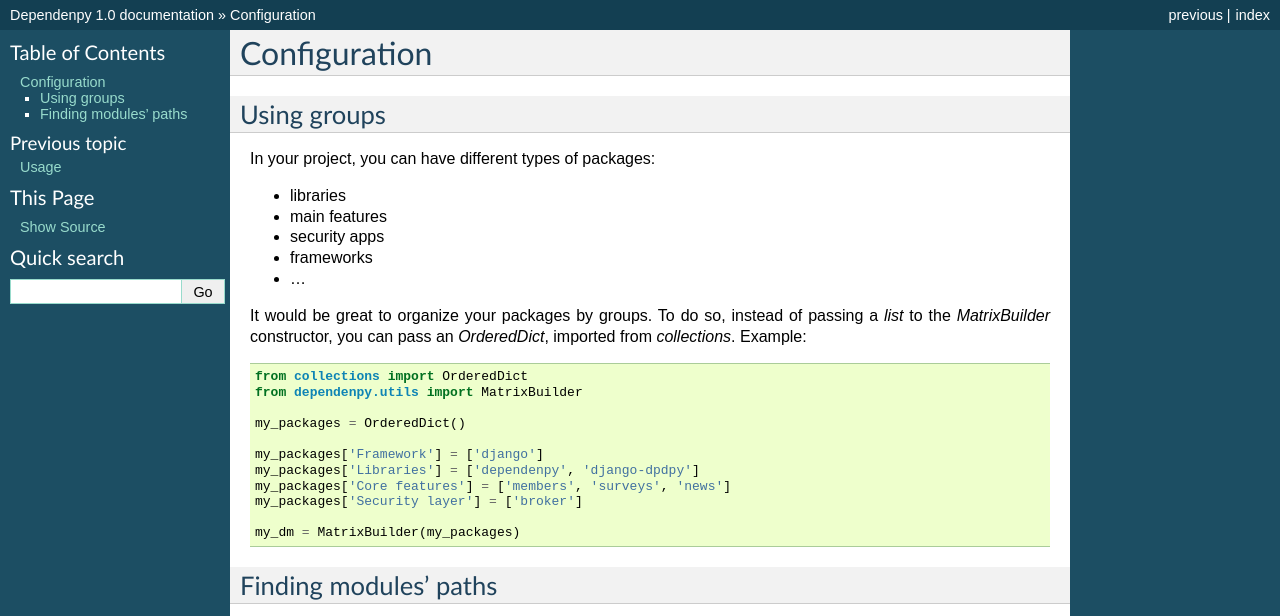
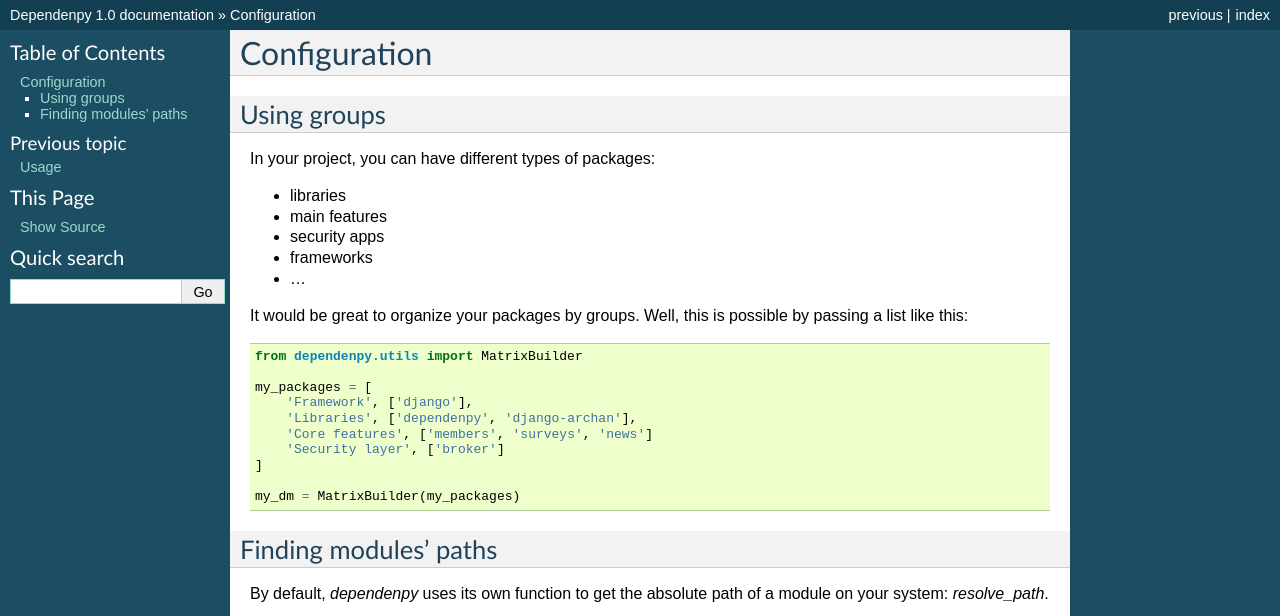
Before and after one commit to pawamoy/dependenpy, a Sphinx documentation site: the page built from docs/configuration.rst, in a window 1280 px wide, cut to the strip 0-616 px from the top of the page. Built offline with Sphinx 7.4.7, drawn with Linux system fonts in a browser that asks for light colours.

```diff
--- a/README.rst
+++ b/README.rst
@@ -47,6 +47,12 @@ Usage
     print dm.max_depth
     print dm.imports
 
+    # Output matrix of depth 1 in CSV
+    dm.get_matrix(1).to_csv()
+
+    # Output matrix of maximum depth in JSON
+    dm.get_matrix(0).to_json()
+
 
 Here is an example of colorized CSV output:
 
--- a/docs/configuration.rst
+++ b/docs/configuration.rst
@@ -13,20 +13,18 @@ In your project, you can have different types of packages:
 * ...
 
 It would be great to organize your packages by groups.
-To do so, instead of passing a `list` to the `MatrixBuilder` constructor,
-you can pass an `OrderedDict`, imported from `collections`. Example:
+Well, this is possible by passing a list like this:
 
 .. code:: python
 
-    from collections import OrderedDict
     from dependenpy.utils import MatrixBuilder
 
-    my_packages = OrderedDict()
-
-    my_packages['Framework'] = ['django']
-    my_packages['Libraries'] = ['dependenpy', 'django-dpdpy']
-    my_packages['Core features'] = ['members', 'surveys', 'news']
-    my_packages['Security layer'] = ['broker']
+    my_packages = [
+        'Framework', ['django'],
+        'Libraries', ['dependenpy', 'django-archan'],
+        'Core features', ['members', 'surveys', 'news']
+        'Security layer', ['broker']
+    ]
 
     my_dm = MatrixBuilder(my_packages)
 
--- a/setup.py
+++ b/setup.py
@@ -9,7 +9,7 @@ os.chdir(os.path.normpath(os.path.join(os.path.abspath(__file__), os.pardir)))
 
 setup(
     name='dependenpy',
-    version='1.1.2',
+    version='2.0.0',
     packages=['dependenpy'],
     license='MPL 2.0',
 
@@ -28,6 +28,9 @@ setup(
         "Intended Audience :: Developers",
         "Topic :: Utilities",
         "Programming Language :: Python",
+        "Programming Language :: Python :: 2.7",
+        "Programming Language :: Python :: 3.3",
+        "Programming Language :: Python :: 3.4",
         "License :: OSI Approved :: Mozilla Public License 2.0 (MPL 2.0)",
     ]
 )
```
Also changed, not shown: .travis.yml, 1 other file.
